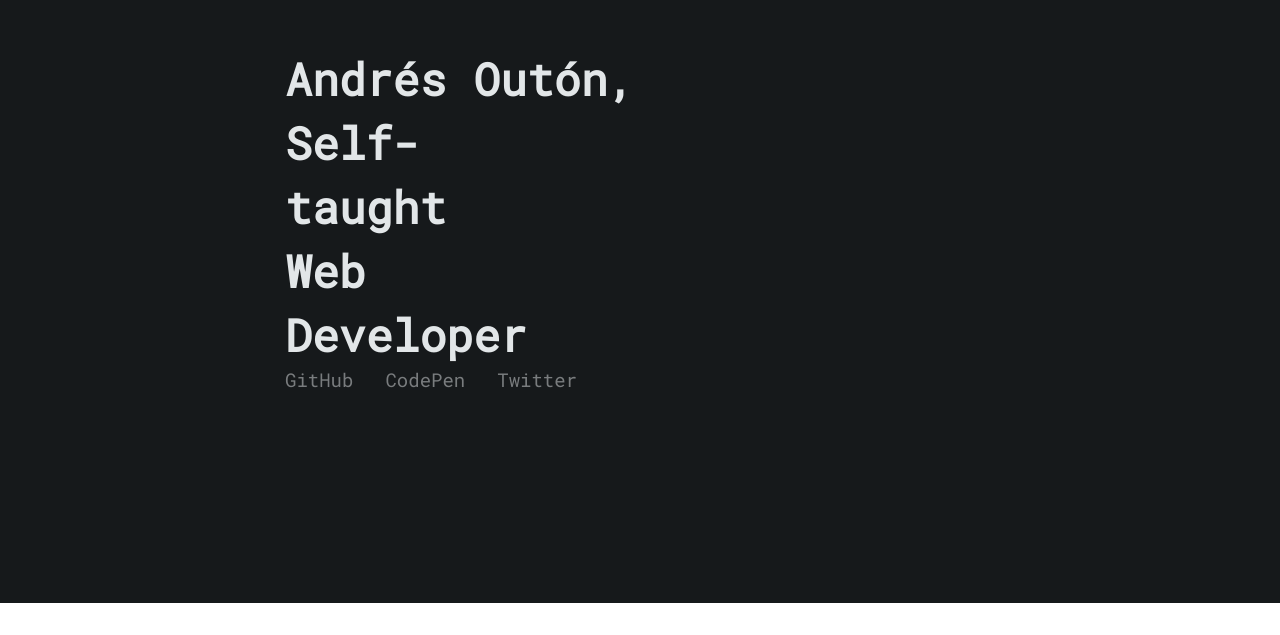
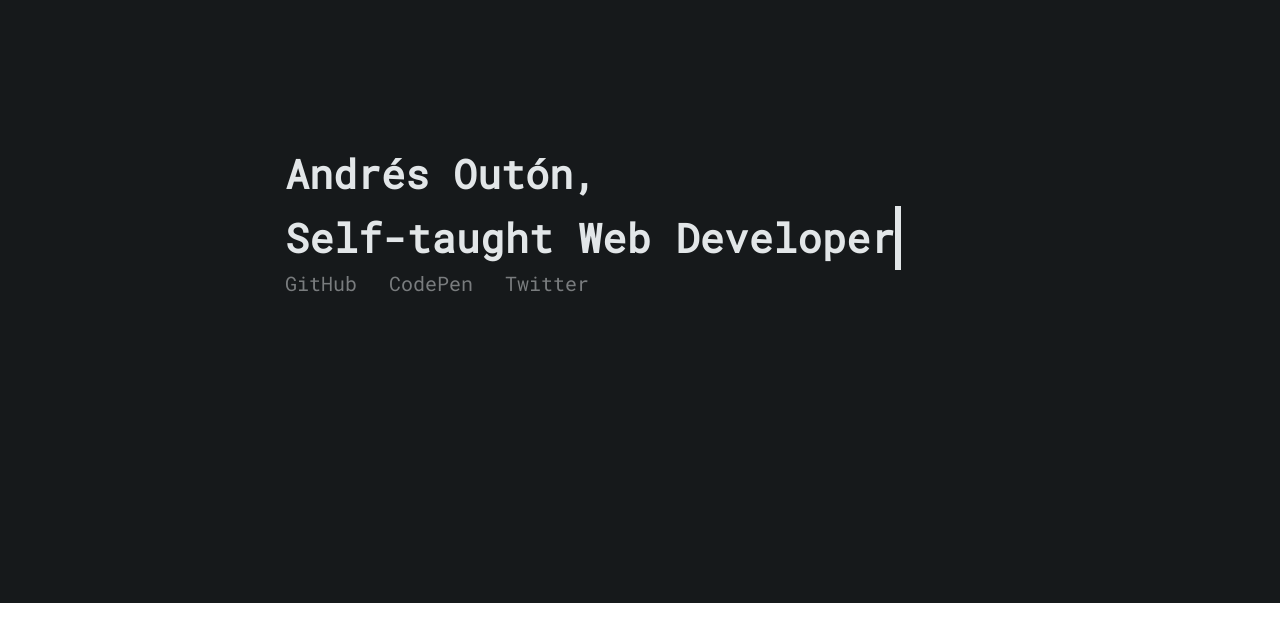
Before and after one commit to dotmotion/minimal_portfolio, a React (Create React App) app: page / in a window 1280 px wide. Shown: the part 165-800 px from the top of the page. Built offline with nearby package versions, Linux system fonts and the light colour scheme.

Commit message:
updated styles

```diff
--- a/src/css/App.css
+++ b/src/css/App.css
@@ -20,7 +20,7 @@ body {
 }
 
 h2 {
-  font-size: 2.8rem;
+  font-size: 2.5rem;
   margin: 0, 0.5rem;
   line-height: 4rem;
   padding: 0;
@@ -34,7 +34,7 @@ a {
   text-decoration: none;
   cursor: pointer;
   color: #797c7e;
-  font-size: 19px;
+  font-size: 20px;
 }
 
 ul {
@@ -61,6 +61,7 @@ header {
   display: flex;
   justify-content: center;
   align-items: center;
+  overflow: hidden;
 }
 
 .inner {
@@ -75,28 +76,22 @@ header {
   position: fixed;
   z-index: 0;
   width: 710px;
+  display: flex;
+  flex-direction: column;
+  align-items: flex-start;
+  justify-content: center;
 }
 
-/* Animations */
-
-.typewriter {
-  animation: typewriter 3s steps(40) 1s 1 normal both,
-    blinkTextCursor 1000ms steps(40) infinite normal;
+.typewriter h2 {
+  overflow: hidden; /* Ensures the content is not revealed until the animation */
+  border-right: 0.15em solid #e2e6e8; /* The typwriter cursor */
+  white-space: nowrap; /* Keeps the content on a single line */
+  letter-spacing: 0.01em; /* Adjust as needed */
+  animation: typing 4s steps(40, end), blink-caret 0.75s step-end infinite;
 }
 
-.cursor {
-  position: relative;
-  top: 50%;
-  padding-left: 5px;
-  margin-left: -5px;
-  /* width: 55em; */
-  border-right: 2px solid #e2e6e8;
-  text-align: left;
-  white-space: nowrap;
-  overflow: hidden;
-}
-
-@keyframes typewriter {
+/* The typing effect */
+@keyframes typing {
   from {
     width: 0;
   }
@@ -105,12 +100,14 @@ header {
   }
 }
 
-@keyframes blinkTextCursor {
-  from {
-    border-right-color: #e2e6e8;
+/* The typewriter cursor effect */
+@keyframes blink-caret {
+  from,
+  to {
+    border-color: transparent;
   }
-  to {
-    border-right-color: transparent;
+  50% {
+    border-color: #e2e6e8;
   }
 }
 
@@ -185,8 +182,14 @@ main {
   background: #e2e6e8;
   position: relative;
   z-index: 99 !important;
-  margin-top: -3rem;
+  margin-top: -2rem;
+  padding: 4rem 2rem 2rem;
   min-height: 100vh;
+  overflow: hidden;
+  display: flex;
+  flex-direction: column;
+  justify-content: space-evenly;
+  align-items: center;
 }
 
 main ul {
@@ -353,3 +356,26 @@ footer {
     flex-direction: column;
   }
 }
+
+.books {
+  display: flex;
+  flex-direction: row;
+  flex-wrap: wrap;
+  align-items: center;
+  justify-content: center;
+  /* width: 800px;
+  height: 650px;
+  overflow-y: scroll;
+  overflow-x: hidden; */
+}
+
+.book {
+  margin: 16px;
+  /* width: 145px; */
+  height: 155px;
+}
+
+.cover {
+  height: 155px;
+  width: 100px;
+}
```
